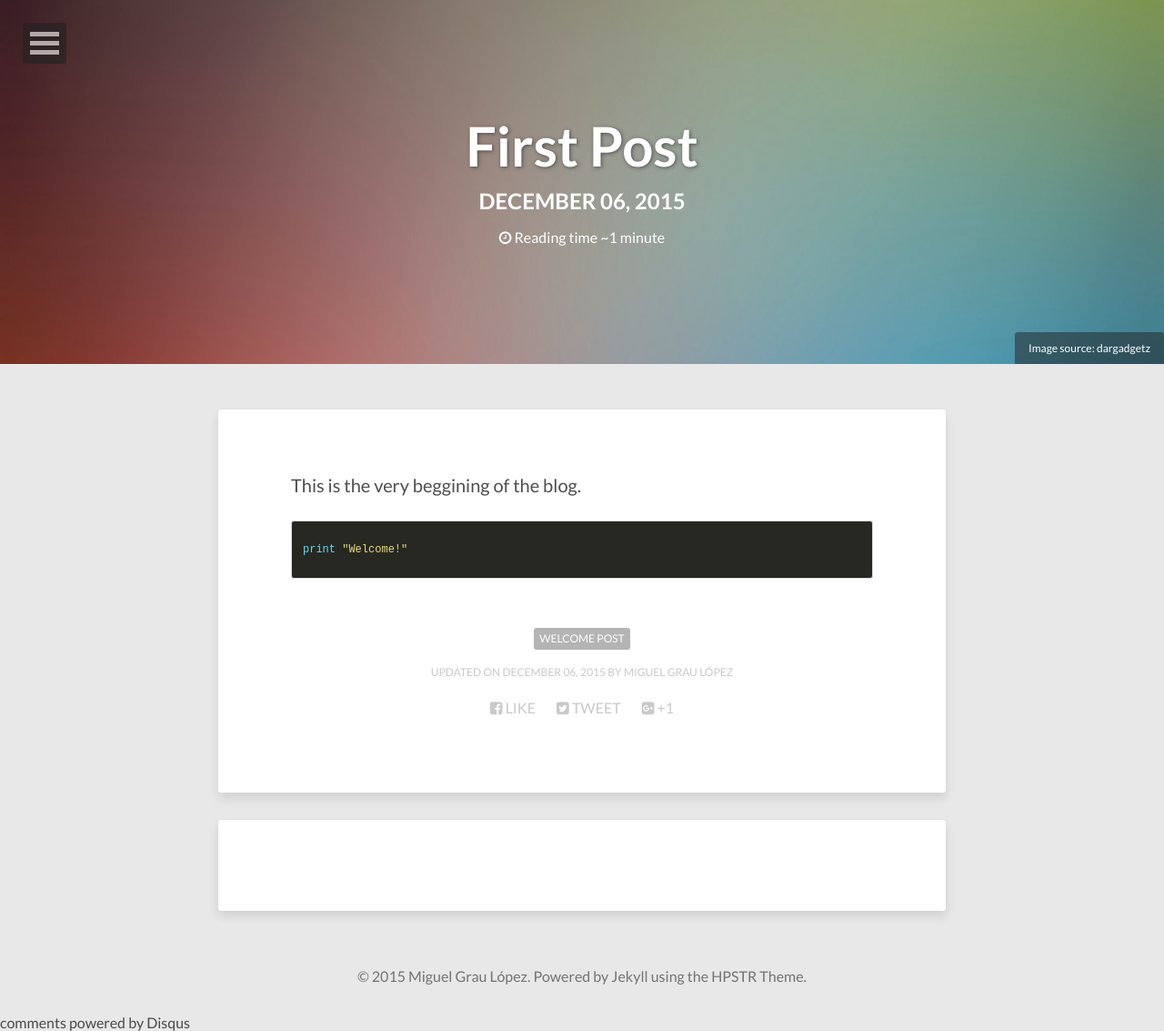
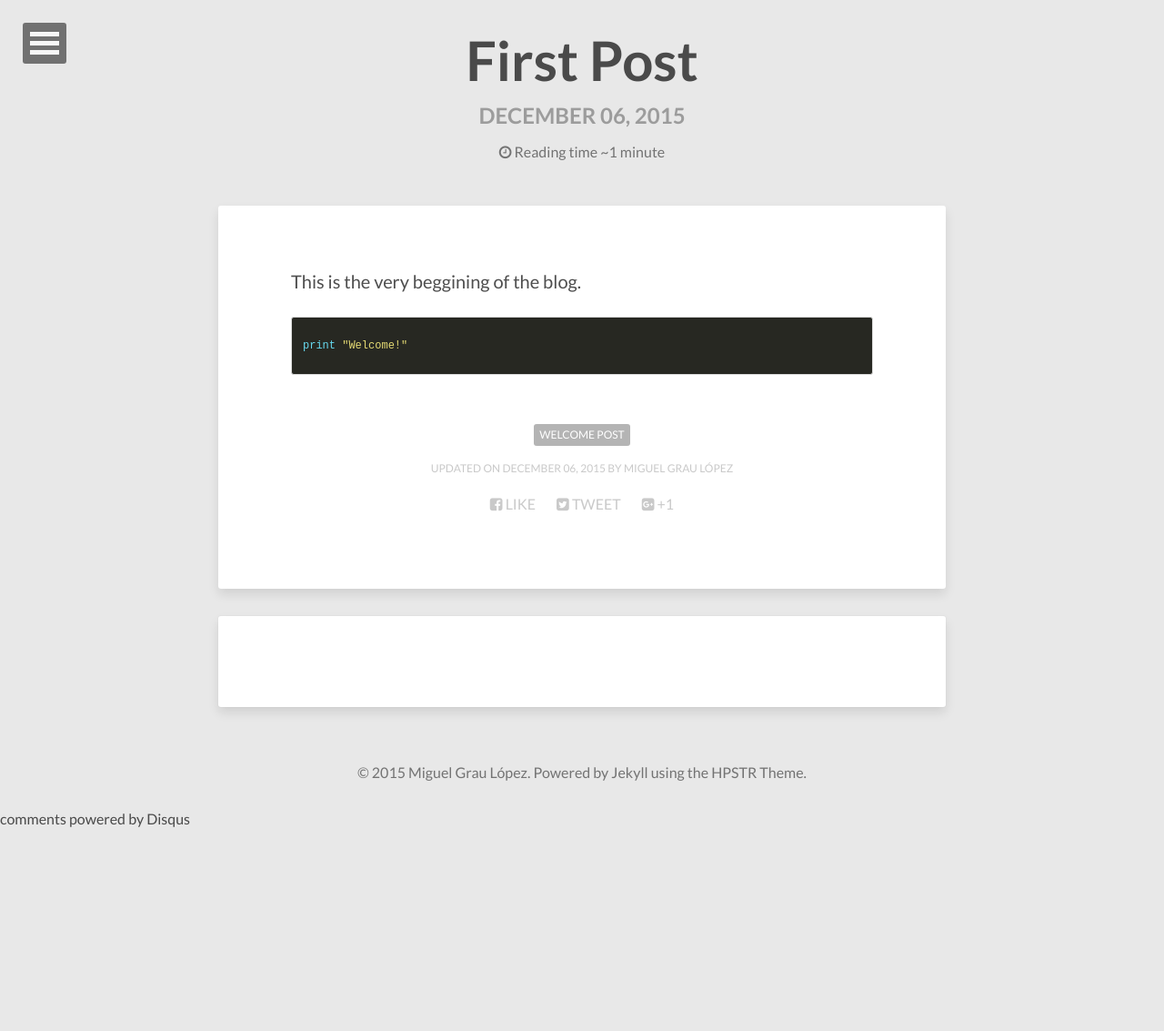
Before and after one commit to migrau/migrau.github.io, a Jekyll site: the page built from _posts/2015-12-06-first-post.md, in a window 1280 px wide. Shown: the whole page at 91% size. Built offline with Jekyll 4.4.1, drawn with Linux system fonts in a browser that asks for light colours; nearby versions of some CDN libraries; comment, search, counter and statistics services are not loaded; after the commit the page ends 909 px from its top, so only the background shows below that; some of the changed lines change nothing that is shown.

Commit message:
first post ed3

```diff
--- a/_posts/2015-12-06-first-post.md
+++ b/_posts/2015-12-06-first-post.md
@@ -4,9 +4,9 @@ title: First Post
 description: ""
 modified: 2015-12-06
 tags: [welcome post]
-image:
-  feature: abstract-3.jpg
-  credit: dargadgetz
+#image:
+#  feature: abstract-3.jpg
+#  credit: dargadgetz
 ---
 
 This is the very beggining of the blog.
```
